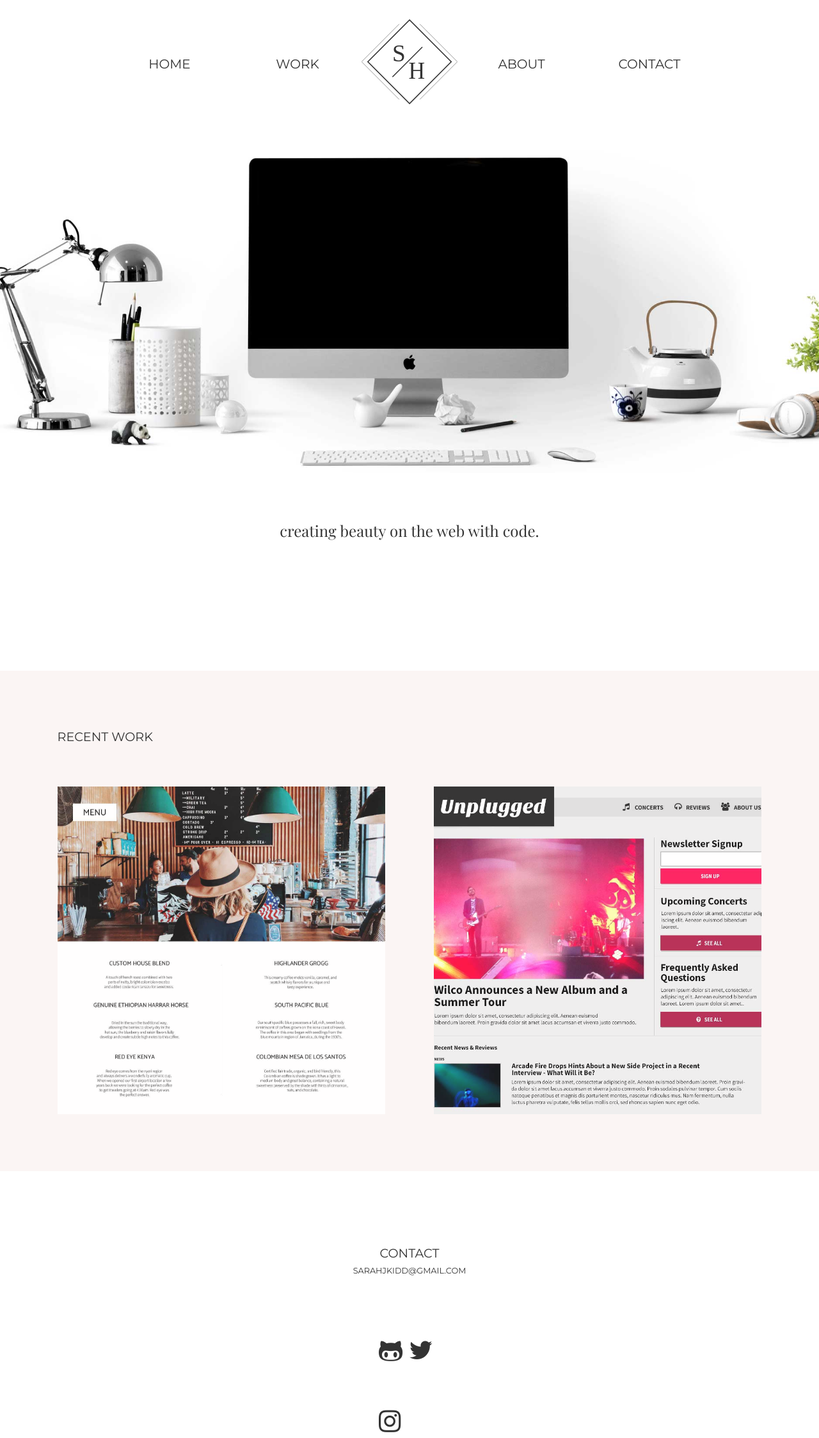
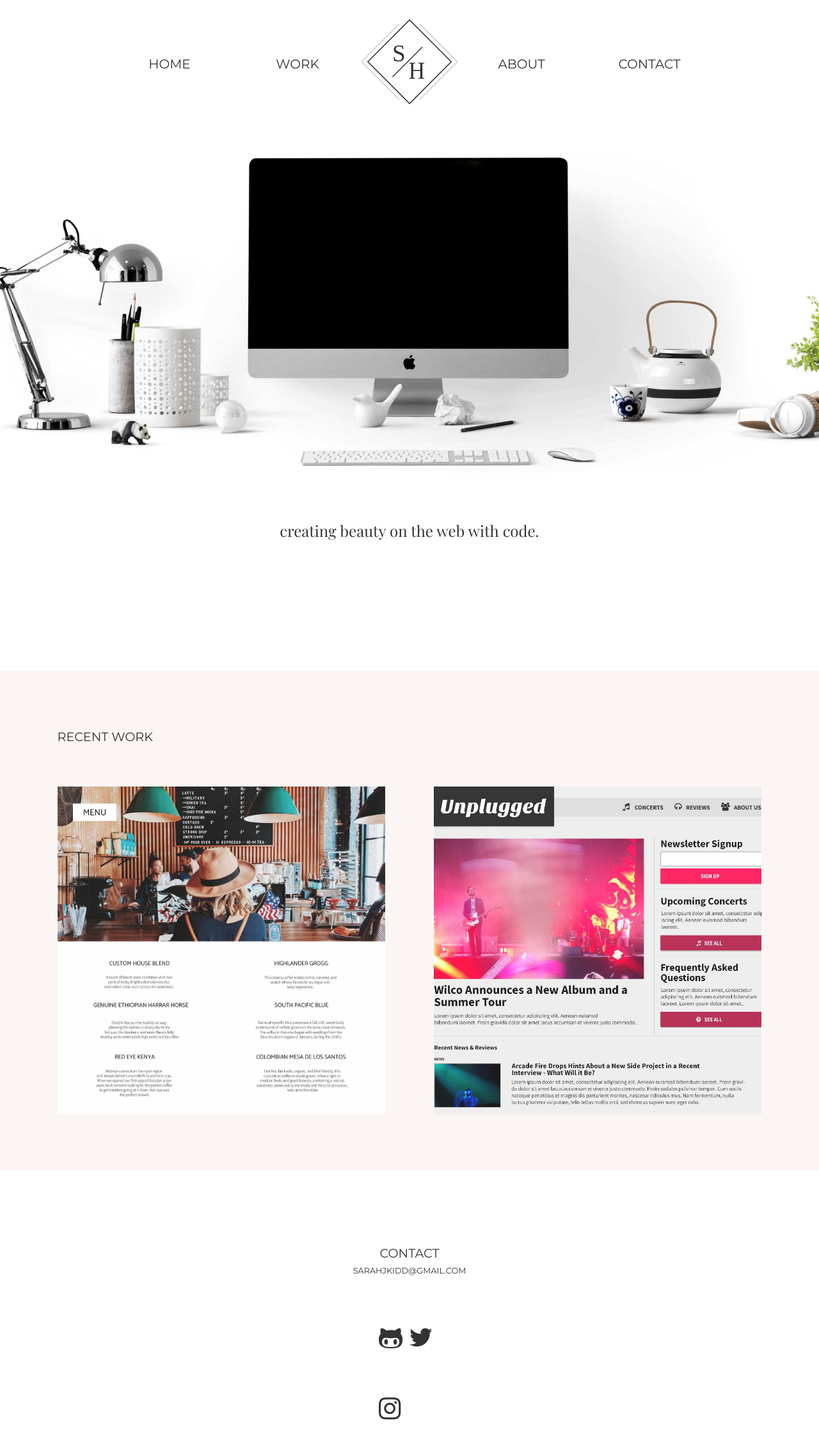
Before and after one commit to skiddhubbard/skiddhubbard.github.io, a Jekyll site: the page built from index.md, in a window 1280 px wide. Shown: the whole page at 64% size. Built offline with Jekyll 4.4.1, drawn with Linux system fonts in a browser that asks for light colours.

Commit message:
social ul padding update

```diff
--- a/_sass/site/_base.scss
+++ b/_sass/site/_base.scss
@@ -280,6 +280,8 @@ li {
    width: 96px;
    float: none;
    margin: 0px auto 25px;
+   padding: 0px;
+   overflow: auto;
  }
 
  .fa-github-alt {
```
